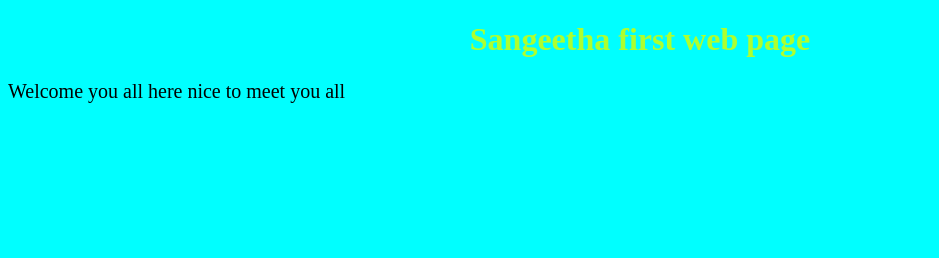
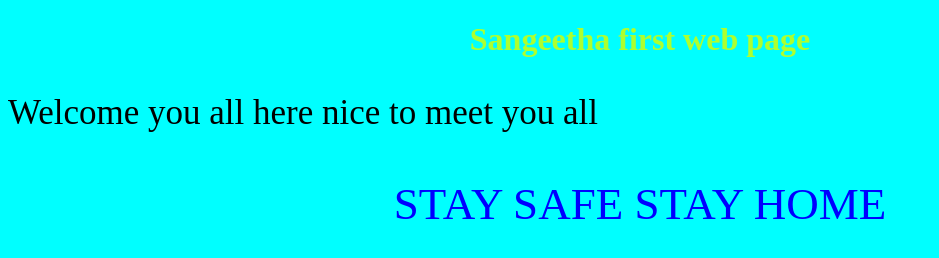
Before and after one commit to praveenbpcse/praveenbpcse.github.io, a plain HTML site: page index.html in a window 1280 px wide. Shown: the whole page, without its empty margins (0-939 px from the left). Drawn offline with Linux system fonts and the light colour scheme.

Commit message:
extra line added

```diff
--- a/index.html
+++ b/index.html
@@ -7,6 +7,7 @@
     </head>
     <body style="background-color: aqua;">
         <h1 style="text-align: center;color: greenyellow;">Sangeetha first web page</h1>
-        <p style="font-size: 20px;">Welcome you all here nice to meet you all</p>
+        <p style="font-size: 35px;">Welcome you all here nice to meet you all</p>
+        <p style="font-size:45px;color:blue;text-align: center;">STAY SAFE STAY HOME</p>
     </body>
 </html>
```
